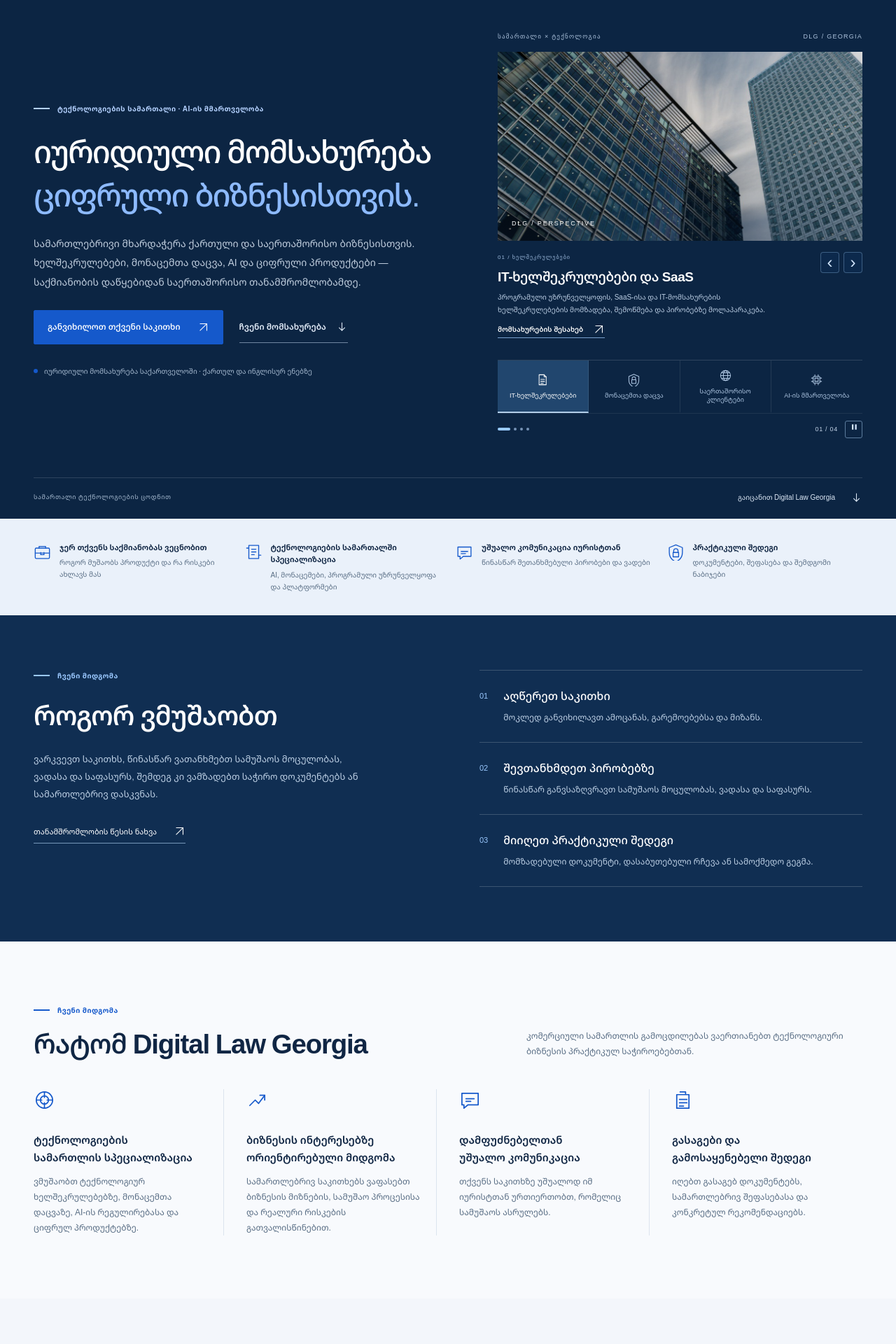
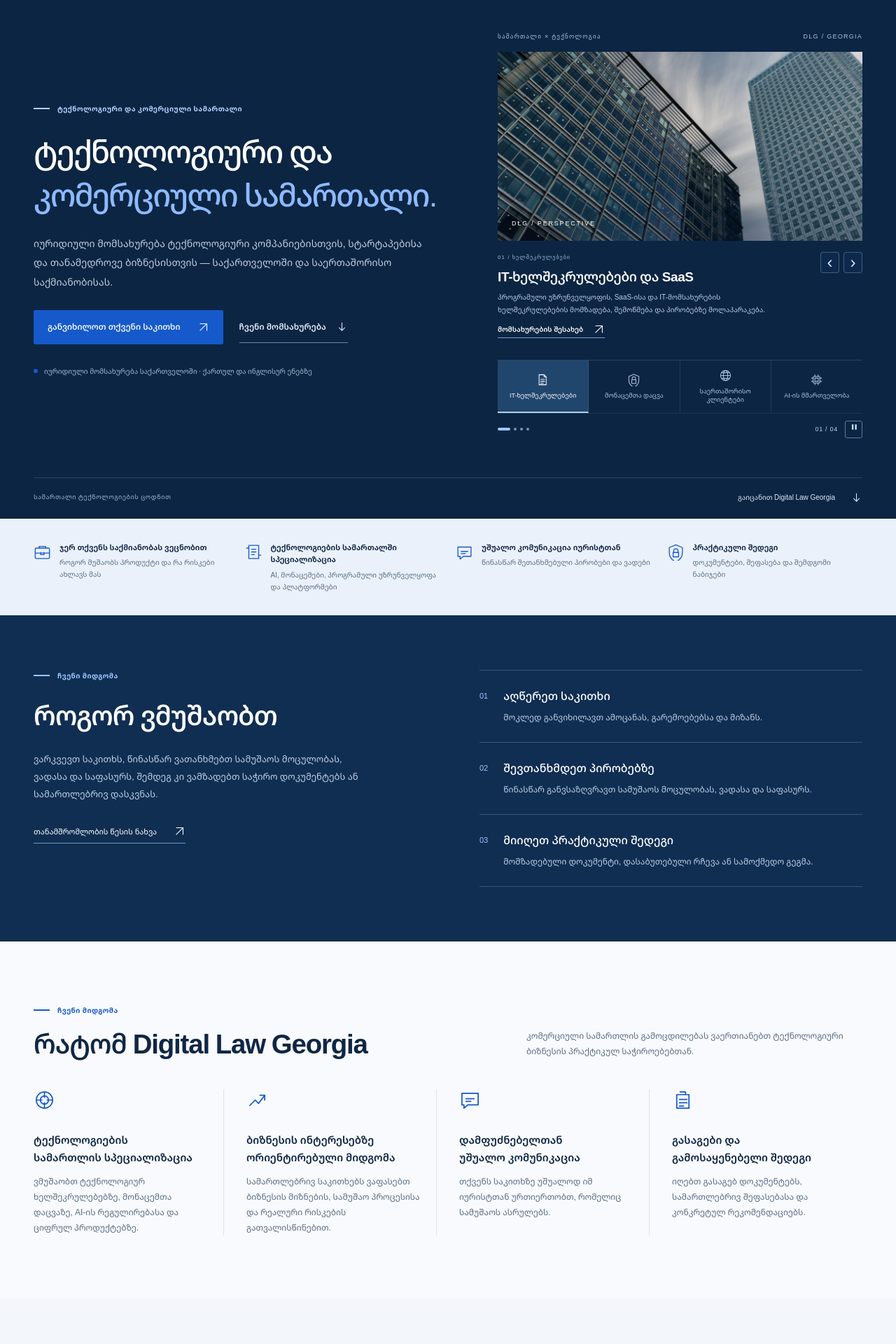
Before and after one commit to luka019/lukaswebsite, a Jekyll site: the page index.html, which Jekyll copies as it is, in a window 1280 px wide. Shown: the top 1920 px of the page at 70% size. Built offline with Jekyll 4.4.1, drawn with Linux system fonts in a browser that asks for light colours.

Commit message:
Release DLG bilingual positioning, audiences and legal offers
* Refine DLG bilingual positioning and homepage legal terminology

* Document approved bilingual DLG practice architecture and delivery criteria

* Surface software IP and cyber legal services in homepage practice grid

* Add bilingual who-we-help section for five DLG client segments

* Render client audience section in generated homepage

* Style responsive DLG audience cards with restrained navy and ivory palette

* Add six bilingual outcome-led legal offers to DLG homepage

* Integrate six legal offer cards into homepage build

* Style responsive commercial offer cards

* Update smoke checks for eight service cards and revised bilingual positioning

```diff
--- a/firm.css
+++ b/firm.css
@@ -2097,3 +2097,29 @@
 @media(max-width:1120px){.dlg-photo-caption{padding:16px 48px 16px 0}.dlg-photo-stage{height:185px}}
 @media(max-width:700px){.dlg-editorial-hero{padding-top:10px}.dlg-intro-grid{grid-template-columns:1fr}.firm-photo{height:240px}.dlg-photo-stage{height:205px}.dlg-photo-caption{padding:20px 44px 15px 0}.dlg-photo-arrow{top:0}.dlg-photo-tab{min-height:66px}.dlg-intro-foot{border-color:#ffffff24}.law-home .law-about-image-caption{color:var(--muted)}}
 @media(prefers-reduced-motion:reduce){.firm-photo img,.law-service-link,.law-service .service-art{transition:none;transform:none}}
+
+
+/* DLG: five client segments, consistent with the boutique practice design. */
+.dlg-audience-grid{display:grid;grid-template-columns:repeat(3,minmax(0,1fr));gap:16px}
+.dlg-audience-card{display:flex;flex-direction:column;gap:14px;min-height:255px;padding:28px;background:#f7f6f2;border:1px solid #dce3ea;border-radius:6px;color:#10243d;transition:transform .2s,border-color .2s}
+.dlg-audience-card:hover{transform:translateY(-3px);border-color:#3868a8}
+.dlg-audience-index{font-size:11px;letter-spacing:.13em;color:#3868a8}
+.dlg-audience-card h3{font-size:clamp(17px,1.6vw,22px);line-height:1.45;margin:0}
+.dlg-audience-card p{font-size:14px;line-height:1.7;color:#344e6c;margin:0}
+.dlg-audience-action{display:inline-flex;align-items:center;gap:8px;margin-top:auto;color:#244b78;font-size:12px;font-weight:700}
+@media(max-width:900px){.dlg-audience-grid{grid-template-columns:repeat(2,minmax(0,1fr))}}
+@media(max-width:600px){.dlg-audience-grid{grid-template-columns:1fr}.dlg-audience-card{min-height:0;padding:23px}}
+
+
+/* Six clear legal offers: understated commercial presentation. */
+.dlg-offers{background:#fff}
+.dlg-offer-grid{display:grid;grid-template-columns:repeat(3,minmax(0,1fr));gap:16px}
+.dlg-offer-card{display:flex;flex-direction:column;gap:15px;padding:28px;min-height:270px;border:1px solid #dce3ea;background:#fff;border-radius:6px}
+.dlg-offer-index{font-size:11px;letter-spacing:.14em;color:#3868a8}
+.dlg-offer-card h3{margin:0;font-size:clamp(17px,1.6vw,21px);line-height:1.45;color:#10243d}
+.dlg-offer-card p{margin:0;font-size:14px;line-height:1.7;color:#344e6c}
+.dlg-offer-card a{display:inline-flex;align-items:center;gap:8px;margin-top:auto;font-size:12px;font-weight:700;color:#244b78}
+.dlg-offer-card a:hover{text-decoration:underline;text-underline-offset:4px}
+.dlg-offers-note{margin:24px 0 0;font-size:13px;color:#586d84}
+@media(max-width:900px){.dlg-offer-grid{grid-template-columns:repeat(2,minmax(0,1fr))}}
+@media(max-width:600px){.dlg-offer-grid{grid-template-columns:1fr}.dlg-offer-card{min-height:0;padding:23px}}
--- a/index.html
+++ b/index.html
@@ -15,7 +15,7 @@
   <meta property="og:image" content="https://lukaswebsite.vercel.app/assets/london-architecture.jpg">
   <meta name="twitter:card" content="summary_large_image">
   <link rel="canonical" href="https://lukaswebsite.vercel.app/">
-  <title>Digital Law Georgia | იურიდიული მომსახურება ტექნოლოგიური ბიზნესისთვის</title>
+  <title>Digital Law Georgia | ტექნოლოგიური და კომერციული სამართალი</title>
   <link rel="icon" href="/favicon.svg?v=20261106-editorial" type="image/svg+xml">
   <link rel="preload" as="font" href="/assets/noto-georgian.woff2" type="font/woff2" crossorigin>
   <link rel="stylesheet" href="/styles.css?v=20261106-editorial">
@@ -27,7 +27,7 @@
   <script src="/firm-hero.js?v=20261107-sculptural" defer></script>
   <script src="/visual-experience.js?v=20261107-sculptural" defer></script>
 </head>
-<body class="law-home" data-default-language="ka" data-title-ka="ტექნოლოგიების სამართალი და AI-ის მმართველობა | Digital Law Georgia" data-title-en="Technology Law & AI Governance in Georgia | Digital Law Georgia" data-description-ka="ტექნოლოგიური ხელშეკრულებები, მონაცემთა დაცვა, AI-ის მმართველობა და ციფრული პროდუქტები. სამართლებრივი მხარდაჭერა ქართული და საერთაშორისო ბიზნესისთვის." data-description-en="Technology contracts, data protection, AI governance and digital products. Legal support for Georgian and international businesses.">
+<body class="law-home" data-default-language="ka" data-title-ka="ტექნოლოგიური და კომერციული სამართალი | Digital Law Georgia" data-title-en="Technology & Commercial Law in Georgia | Digital Law Georgia" data-description-ka="ტექნოლოგიური ხელშეკრულებები, მონაცემთა დაცვა, AI-ის მმართველობა და ციფრული პროდუქტები. სამართლებრივი მხარდაჭერა ქართული და საერთაშორისო ბიზნესისთვის." data-description-en="Technology contracts, data protection, AI governance and digital products. Legal support for Georgian and international businesses.">
   <div class="law-scroll-progress" aria-hidden="true" data-scroll-progress></div>
   <a class="skip-link" href="#main" data-en="Skip to content">შინაარსზე გადასვლა</a>
   <!-- site-header -->
@@ -35,9 +35,9 @@
 
 <section class="law-hero dlg-editorial-hero" aria-labelledby="hero-title">
 <div class="container dlg-intro-grid"><div class="dlg-intro-copy">
-<p class="law-eyebrow"><span class="law-eyebrow-line" aria-hidden="true"></span><span data-en="TECHNOLOGY LAW · AI GOVERNANCE">ტექნოლოგიების სამართალი · AI-ის მმართველობა</span></p>
-<h1 id="hero-title"><span data-en="Legal clarity for">იურიდიული მომსახურება</span> <span class="dlg-title-accent" data-en="a digital world.">ციფრული ბიზნესისთვის.</span></h1>
-<p class="law-hero-lead" data-en="Legal support for Georgian and international businesses. Contracts, data protection, AI and digital products — from starting operations to working across borders.">სამართლებრივი მხარდაჭერა ქართული და საერთაშორისო ბიზნესისთვის. ხელშეკრულებები, მონაცემთა დაცვა, AI და ციფრული პროდუქტები — საქმიანობის დაწყებიდან საერთაშორისო თანამშრომლობამდე.</p>
+<p class="law-eyebrow"><span class="law-eyebrow-line" aria-hidden="true"></span><span data-en="TECHNOLOGY & COMMERCIAL LAW">ტექნოლოგიური და კომერციული სამართალი</span></p>
+<h1 id="hero-title"><span data-en="Technology & commercial law">ტექნოლოგიური და</span> <span class="dlg-title-accent" data-en="for modern business.">კომერციული სამართალი.</span></h1>
+<p class="law-hero-lead" data-en="Specialist legal support for technology companies, startups and businesses operating in Georgia and internationally.">იურიდიული მომსახურება ტექნოლოგიური კომპანიებისთვის, სტარტაპებისა და თანამედროვე ბიზნესისთვის — საქართველოში და საერთაშორისო საქმიანობისას.</p>
 <div class="law-actions"><a href="#contact" class="law-button law-button-primary"><span data-en="Discuss your matter">განვიხილოთ თქვენი საკითხი</span><svg class="dlg-arrow-icon" viewBox="0 0 24 24" width="17" height="17" fill="none" stroke="currentColor" stroke-width="1.5" aria-hidden="true"><path d="M5 19 19 5M5 5h14v14"/></svg></a><a href="#services" class="dlg-hero-secondary"><span data-en="Explore our services">ჩვენი მომსახურება</span><svg class="dlg-arrow-icon" viewBox="0 0 24 24" width="17" height="17" fill="none" stroke="currentColor" stroke-width="1.5" aria-hidden="true"><path d="M12 4v16m-6-6 6 6 6-6"/></svg></a></div>
 <div class="dlg-intro-note"><span class="dlg-note-mark" aria-hidden="true"></span><span data-en="Based in Georgia. Working in Georgian and English.">იურიდიული მომსახურება საქართველოში · ქართულ და ინგლისურ ენებზე</span></div>
 </div><div class="dlg-feature-section" aria-label="ძირითადი მიმართულებები" data-en-aria="Featured legal practice areas"><div class="dlg-photo-feature" data-hero-rotator aria-roledescription="carousel" aria-label="იურიდიული მომსახურების მიმართულებები" data-en-aria="Specialist services carousel">
--- a/scripts/build.mjs
+++ b/scripts/build.mjs
@@ -1,6 +1,6 @@
 import {legalLens} from './visual-system.mjs';
 import fs from 'node:fs';
-import {homeServices,homePaths,internationalFeature,founderSection,homeFaq} from './portfolio-templates.mjs';
+import {homeServices,homeAudiences,homeOffers,homePaths,internationalFeature,founderSection,homeFaq} from './portfolio-templates.mjs';
 import {finalizeSeo} from './seo.mjs';
 import {privacyContent} from './privacy-page.mjs';
 import {buildDigitalPages} from './digital-pages.mjs';
@@ -63,7 +63,7 @@
  return `<article class="resource-card visual-resource" data-resource-card data-kind="${r.format}" data-topic="${r.topic}" data-search="${esc([r.title,r.title_en,r.summary,r.summary_en,r.audience,r.audience_en,...termsFor('/resources/'+r.slug+'/')].join(' '))}"><a class="resource-cover" href="/resources/${r.slug}/" data-site-link tabindex="-1" aria-hidden="true"><img src="${esc(r.cover)}" alt="" loading="lazy" width="1200" height="800"></a><div class="resource-card-copy"><div class="resource-card-top"><span class="resource-type" ${tr(formats[r.format].ka,formats[r.format].en)}>${esc(formats[r.format].ka)}</span><span class="resource-reading" ${tr(`${Math.max(2,Math.ceil(r.body.split(/\s+/).length/110))} წუთი`,`${Math.max(2,Math.ceil((r.body_en||r.body).split(/\s+/).length/180))} min`)}>${Math.max(2,Math.ceil(r.body.split(/\s+/).length/110))} წუთი</span></div><h3><a href="/resources/${r.slug}/" data-site-link ${tr(r.title,r.title_en)}>${esc(r.title)}</a></h3><p ${tr(r.summary,r.summary_en)}>${esc(r.summary)}</p><div class="resource-card-bottom"><span ${tr(topics[r.topic].ka,topics[r.topic].en)}>${esc(topics[r.topic].ka)}</span><svg class="dlg-arrow-icon" viewBox="0 0 24 24" width="17" height="17" fill="none" stroke="currentColor" stroke-width="1.5" aria-hidden="true"><path d="M5 19 19 5M5 5h14v14"/></svg></div></div></article>`;
 }
 let home=fs.readFileSync('index.html','utf8').replaceAll('https://lukaswebsite.vercel.app',siteUrl);
-home=home.replace('<!-- site-header -->',header).replace('<!-- site-footer -->',footer).replace('<!-- business-paths -->',homePaths()).replace('<!-- primary-services -->',homeServices()).replace('<!-- international-feature -->',internationalFeature()).replace('<!-- legal-lens -->',legalLens()).replace('<!-- founder-profile -->',founderSection()).replace('<!-- common-questions -->',homeFaq());
+home=home.replace('<!-- site-header -->',header).replace('<!-- site-footer -->',footer).replace('<!-- business-paths -->',homeAudiences()+homeOffers()+homePaths()).replace('<!-- primary-services -->',homeServices()).replace('<!-- international-feature -->',internationalFeature()).replace('<!-- legal-lens -->',legalLens()).replace('<!-- founder-profile -->',founderSection()).replace('<!-- common-questions -->',homeFaq());
 home=home.replace('<!-- practical-resource-cards -->',rows.filter(r=>r.featured).slice(0,3).map(r=>card(r,true)).join(''));
 home=home.replace('A space for articles, practical guides and official sources on technology and business law.','Practical guides to help you review contracts, assess suppliers and introduce technology.').replace('სტატიების, პრაქტიკული გზამკვლევებისა და ოფიციალური წყაროების სივრცე ტექნოლოგიებისა და ბიზნესის სამართლებრივ საკითხებზე.','პრაქტიკული გზამკვლევები ხელშეკრულებების შეფასების, მიმწოდებლების შერჩევისა და ტექნოლოგიების დანერგვისთვის.').replaceAll('?v=20260917-ai','?v=20260919-resources');
 fs.writeFileSync(out+'/index.html',home);
```
Also changed, not shown: DLG-WEBSITE-STRATEGY.md (added, +62 -0 lines), scripts/qa-site.mjs (+5 -5 lines), scripts/portfolio-templates.mjs.
